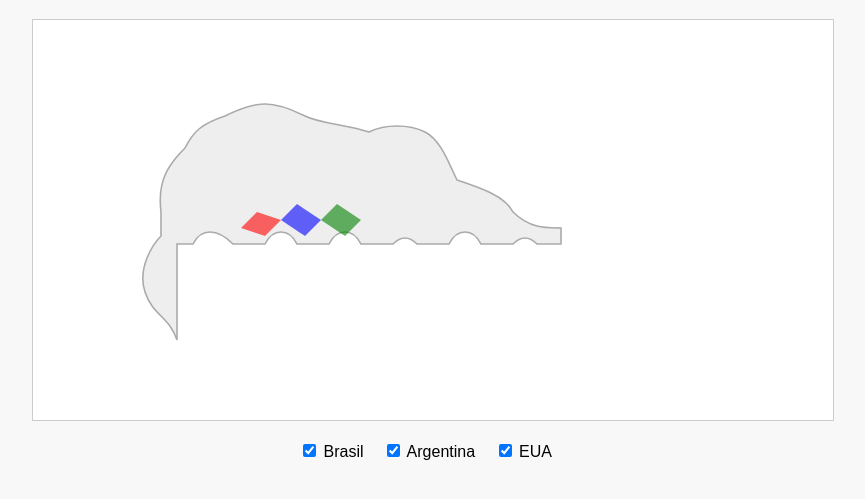
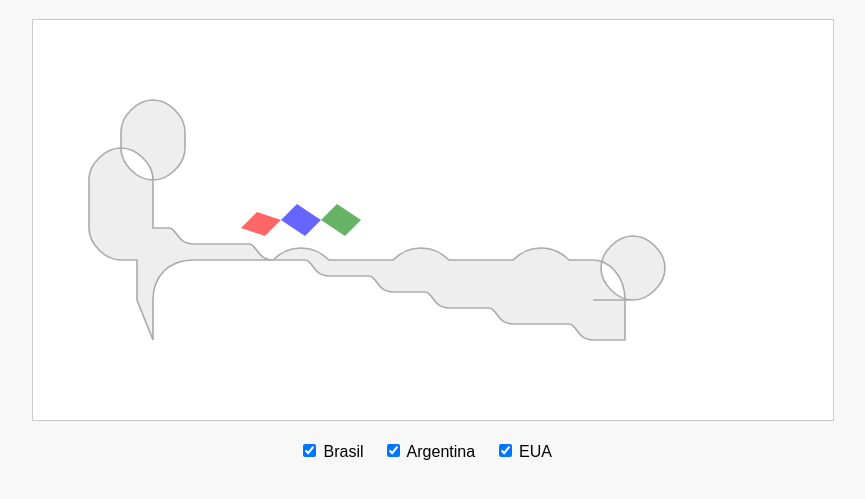
Before and after one commit to leoboz/vacamundi, a plain HTML site: page index.html in a window 1280 px wide. Shown: the part 89-588 px from the top of the page, without its empty margins (207-1072 px from the left). Drawn offline with Linux system fonts and the light colour scheme.

Commit message:
Update index.html

```diff
--- a/index.html
+++ b/index.html
@@ -41,7 +41,7 @@
 
   <svg viewBox="0 0 1000 500">
     <!-- Silhueta realista simplificada de uma vaca (perfil esquerdo) -->
-    <path d="M180 400 C170 370 150 370 140 340 C130 310 150 280 160 270 L160 240 C155 200 170 180 190 160 C200 140 210 130 240 120 C280 100 300 100 340 120 C360 130 390 130 420 140 C440 130 470 130 490 140 C510 150 520 180 530 200 C560 210 590 220 600 240 C620 260 640 260 660 260 L660 280 L630 280 C620 270 610 270 600 280 L560 280 C550 260 530 260 520 280 L480 280 C470 270 460 270 450 280 L410 280 C400 260 380 260 370 280 L330 280 C320 260 300 260 290 280 L250 280 C230 260 210 260 200 280 L180 280 Z" fill="#eee" stroke="#aaa" stroke-width="2" />
+    <path d="M150 400 L150 350 C150 320 170 300 200 300 L300 300 C320 280 350 280 370 300 L450 300 C470 280 500 280 520 300 L600 300 C620 280 650 280 670 300 L700 300 C720 300 740 320 740 350 L740 400 L700 400 C680 400 680 380 670 380 L600 380 C580 380 580 360 570 360 L520 360 C500 360 500 340 490 340 L450 340 C430 340 430 320 420 320 L370 320 C350 320 350 300 340 300 L300 300 C280 300 280 280 270 280 L200 280 C180 280 180 260 170 260 L150 260 L150 200 C150 180 130 160 110 160 C90 160 70 180 70 200 L70 260 C70 280 90 300 110 300 L130 300 L130 350 L150 400 Z M110 160 L110 140 C110 120 130 100 150 100 C170 100 190 120 190 140 L190 160 C190 180 170 200 150 200 C130 200 110 180 110 160 Z M700 350 L750 350 C770 350 790 330 790 310 C790 290 770 270 750 270 C730 270 710 290 710 310 C710 330 730 350 750 350 Z" fill="#eee" stroke="#aaa" stroke-width="2" />
 
     <!-- Corte BRASIL (exemplo fictício) -->
     <polygon id="br" class="cut" fill="red" points="260,260 280,240 310,250 290,270" />
```
